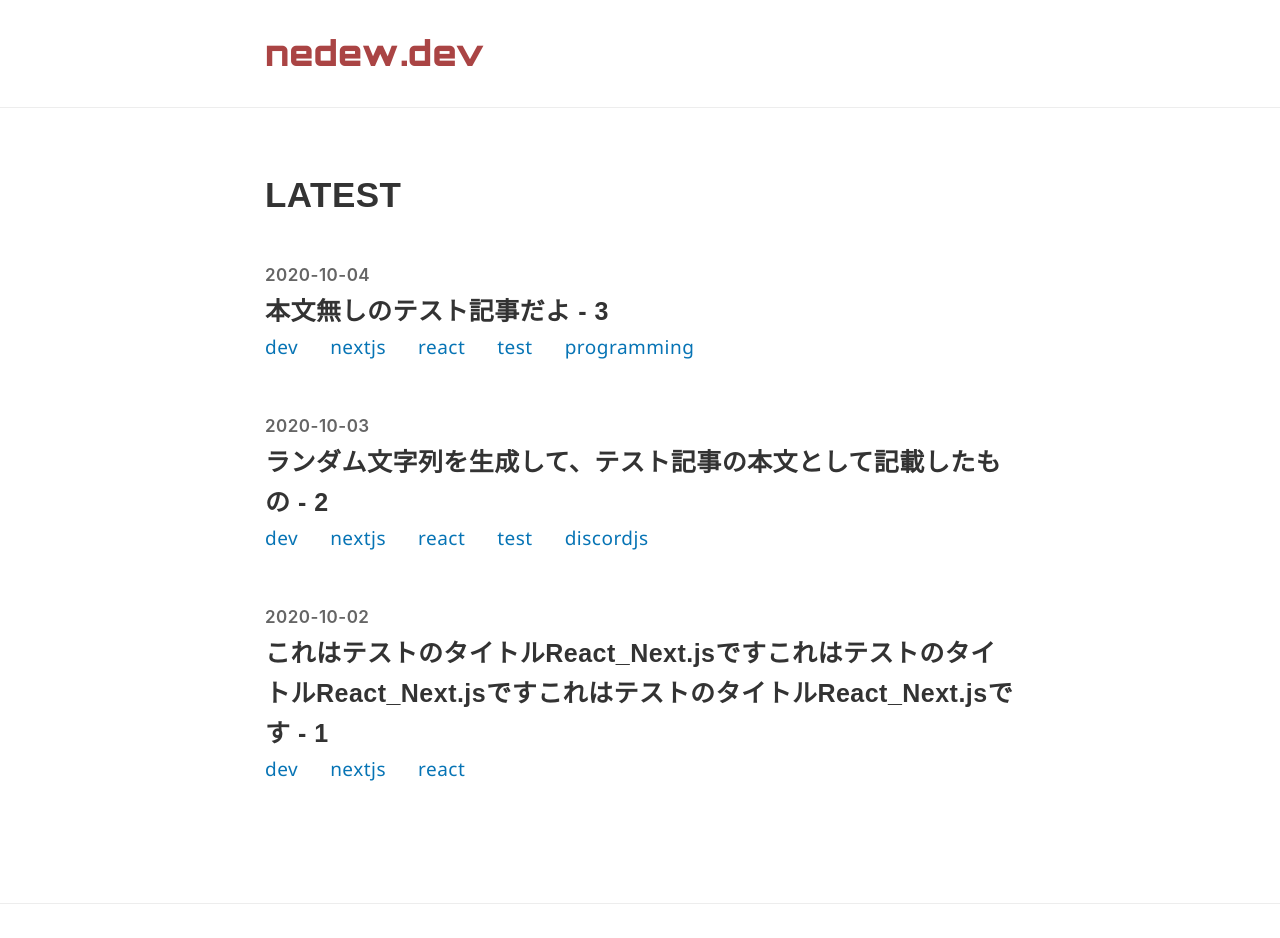
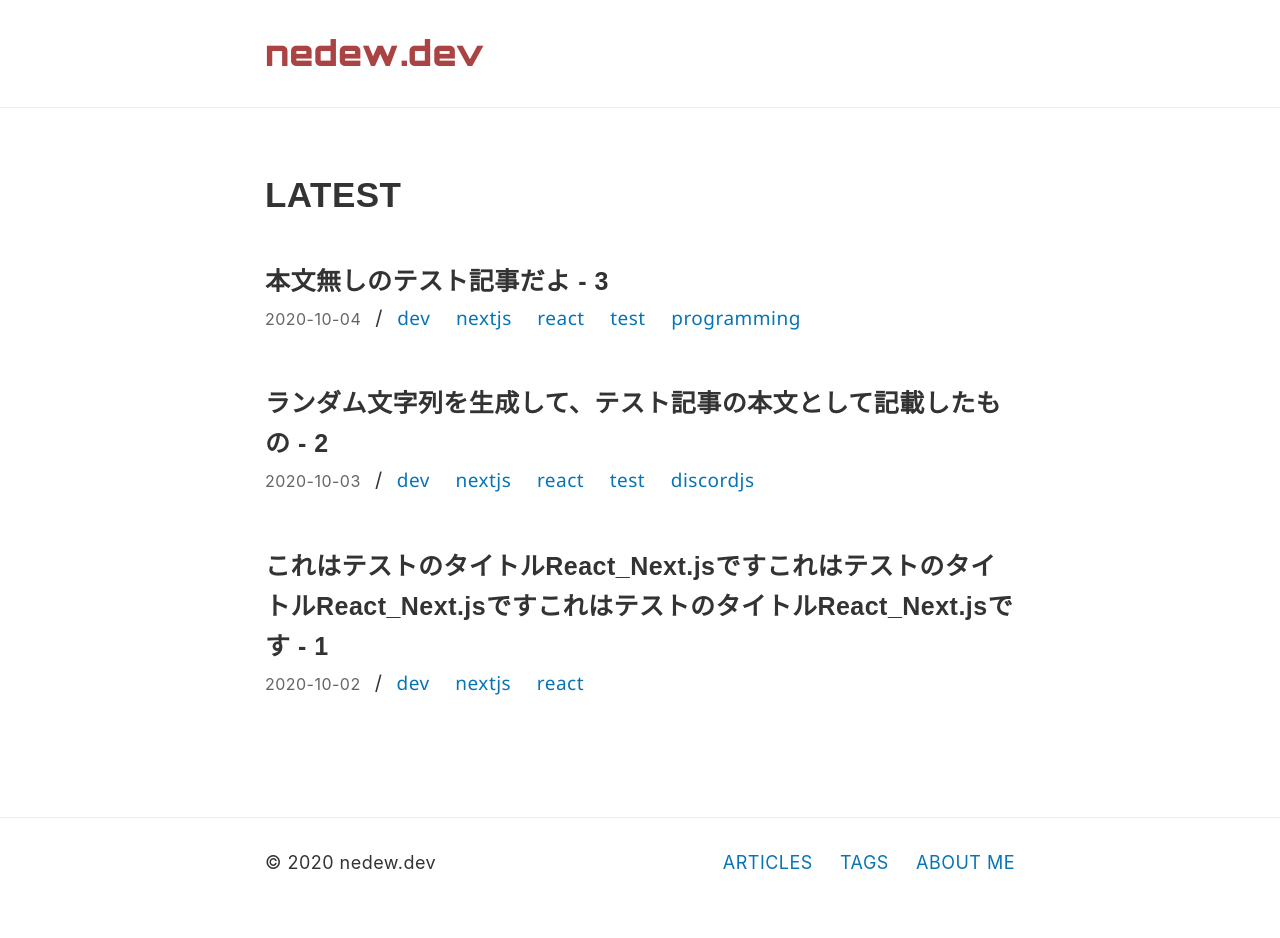
Before and after one commit to nedew/blog, a Next.js app: page / in a window 1280 px wide. Shown: the top 938 px of the page. After the commit the page ends 907 px from the top, so only its background shows below. Built offline with nearby package versions, Linux system fonts and the light colour scheme.

Commit message:
記事一覧ページの記事情報の表示変更

```diff
--- a/components/ArticleList.tsx
+++ b/components/ArticleList.tsx
@@ -18,12 +18,16 @@ export default function ArticleList(props: {
       {props.articles.map((a, index) => {
         return (
           <div className={styles.item} key={index}>
-            <div className={styles.date}>{formatDate(a.date)}</div>
+            {/* <div className={styles.date}>{formatDate(a.date)}</div> */}
             <Link href='/articles/[slug]' as={`/articles/${a.slug}`}>
             {/* <Link href={`/articles/${a.slug}`}> */}
               <a className={styles.title}>{a.title}</a>
             </Link>
-            <Tags tags={a.tags} />
+            <div className={styles.articleInfo}>
+              <div className={styles.date}>{formatDate(a.date)}</div>
+              <div className={styles.separation}> / </div>
+              <Tags tags={a.tags} />
+            </div>
           </div>
         )
       })}
--- a/components/Footer.tsx
+++ b/components/Footer.tsx
@@ -7,10 +7,6 @@ export default function Footer() {
   return (
     <footer className={styles.footer}>
       <div className={styles.footerContainer}>
-        <div className={styles.copyright}>
-          {/* <span>© 2020 Made by <a href={profUrl} className={styles.me}>{name}</a></span> */}
-          © 2020 {siteName}
-        </div>
         <div className={styles.footerLinks}>
           <Link href='/articles'>
             <a>ARTICLES</a>
@@ -20,6 +16,9 @@ export default function Footer() {
           </Link>
           <a href={profUrl}>ABOUT ME</a>
         </div>
+        <div className={styles.copyright}>
+          © 2020 {siteName}
+        </div>
       </div>
     </footer>
   )
--- a/components/styles/articleList.module.scss
+++ b/components/styles/articleList.module.scss
@@ -29,18 +29,34 @@
   }
 }
 .title:hover {
-  opacity: 0.7;
+  // opacity: 0.7;
+  text-decoration: underline;
   // color: #AA4444;
   // color: $defaultLinkColor;
 }
 
+.articleInfo {
+  // display: flex;
+  // align-items: center;
+  div {
+    display: inline;
+  }
+}
+
+.separation {
+  font-size: 20px;
+  margin-right: .5rem;
+  margin-left: .5rem;
+}
+
 .date {
-  font-size: 17px;
+  display: inline-block;
+  font-size: 16px;
   color: #656565;
   font-family: -apple-system, BlinkMacSystemFont, sans-serif, "Helvetica Neue", "Segoe UI", "Hiragino Kaku Gothic ProN", "Hiragino Sans", "ヒラギノ角ゴ ProN W3", Arial, メイリオ, Meiryo;
-  font-weight: 600;
+  // font-weight: 600;
   // margin-bottom: 0.2rem;
   @media screen and (max-width: $breakPoint) {
-    font-size: 15px;
+    font-size: 14px;
   }
 }
--- a/components/styles/footer.module.scss
+++ b/components/styles/footer.module.scss
@@ -26,12 +26,14 @@
   @media screen and (max-width: $breakPoint) {
     padding-right: $narrowPaddingRight;
     padding-left: $narrowPaddingLeft;
+    display: inherit;
   }
 }
 
 .footerLinks {
   // margin-left: auto;
   font-size: 18px;
+  order: 2;
 
   a {
     display: inline-block;
@@ -42,19 +44,21 @@
   a:last-child {
     margin-right: 0;
   }
+
+  @media screen and (max-width: $breakPoint) {
+    font-size: 16px;
+    margin-bottom: .9rem;
+    order: inherit;
+  }
 }
 
 .copyright {
   // text-align: center;
-  font-size: 17px;
+  font-size: 18px;
   margin-right: 1rem;
+  order: 1;
+  @media screen and (max-width: $breakPoint) {
+    font-size: 16px;
+    order: inherit;
+  }
 }
-
-.me {
-  color: #5a95f5;
-  text-decoration: none;
-}
-.me:visited {
-  color: #5a95f5;
-  text-decoration: none;
-}
--- a/components/styles/tag.module.scss
+++ b/components/styles/tag.module.scss
@@ -12,7 +12,7 @@
   color: #0774b5;
   // padding: 0.3rem 0.8rem;
   // margin: 0 0.7rem;
-  margin-right: 2rem;
+  margin-right: 1.6rem;
   margin-bottom: .5rem;
   border-radius: 4px;
   text-decoration: none;
--- a/components/styles/util.module.scss
+++ b/components/styles/util.module.scss
@@ -5,7 +5,6 @@
   font-size: 35px;
   margin-top: 0px;
   margin-bottom: 2.3rem;
-  // color: #262626;
   padding-bottom: 0.2rem;
   // border-bottom: solid 3px #eff1f6;
   @media screen and (max-width: $breakPoint) {
```
Also changed, not shown: styles/global.scss (+5 -4 lines).
